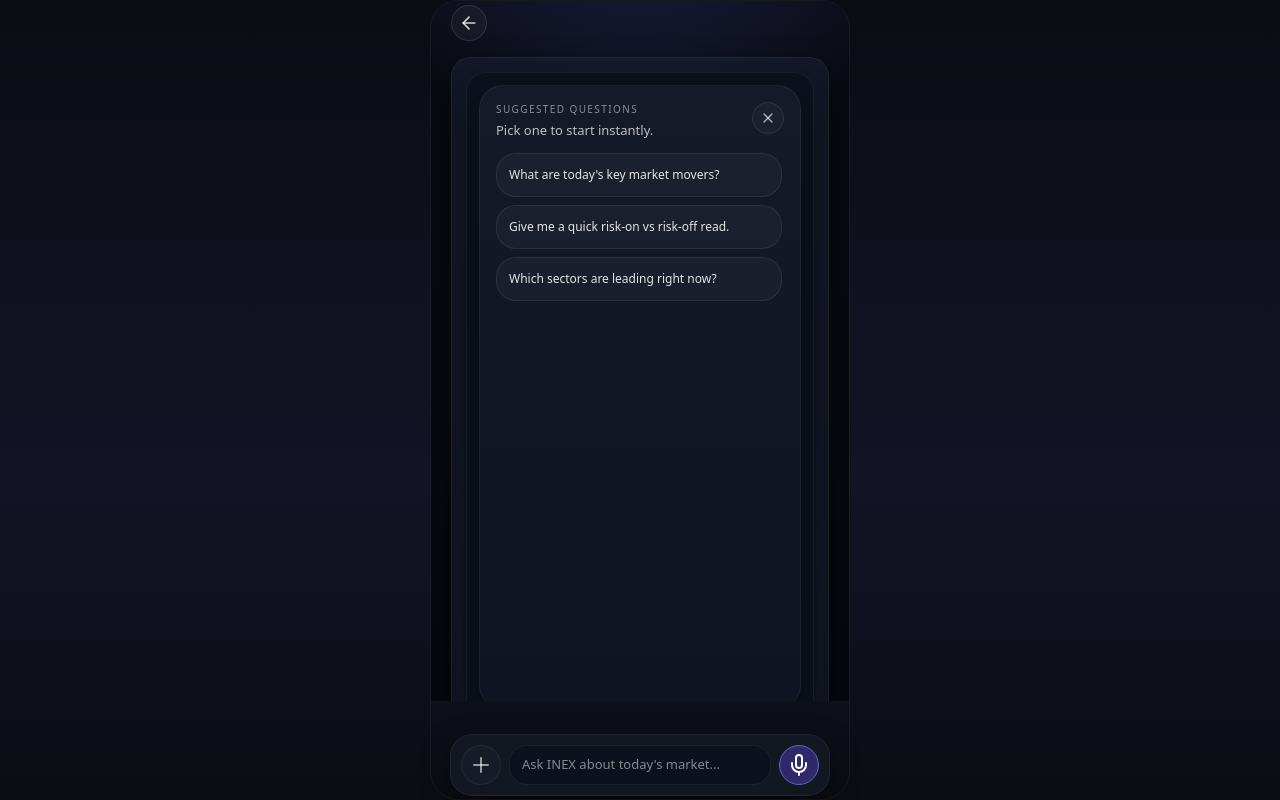
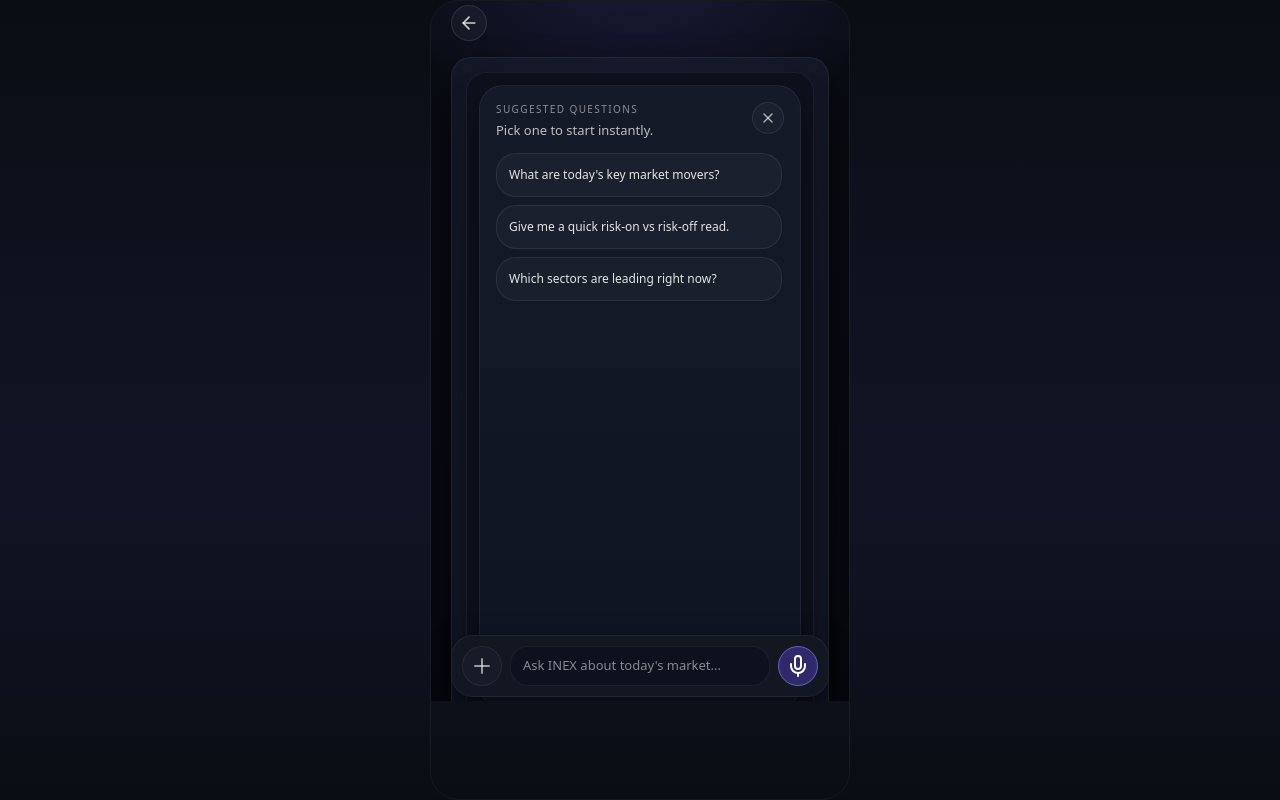
Before and after one commit to pierottt/investX, a Next.js app: page /inex in a window 1280 px wide. Built offline with nearby package versions, Linux system fonts and the light colour scheme.

Commit message:
fix inex pwa 2

```diff
--- a/app/inex/page.tsx
+++ b/app/inex/page.tsx
@@ -1,6 +1,6 @@
 "use client";
 
-import { useEffect, useRef, useState } from "react";
+import { useRef, useState } from "react";
 import Link from "next/link";
 import { ArrowLeft, ChartLine, CircleDollarSign, Mic, Plus, SendHorizontal, TrendingDown, TrendingUp, X } from "lucide-react";
 
@@ -348,7 +348,6 @@ export default function InexPage() {
   const [hasStartedTyping, setHasStartedTyping] = useState(false);
   const [openSources, setOpenSources] = useState<Record<string, boolean>>({});
   const [isSuggestionSheetDismissed, setIsSuggestionSheetDismissed] = useState(false);
-  const [keyboardOffset, setKeyboardOffset] = useState(0);
   const composerInputRef = useRef<HTMLInputElement>(null);
 
   const active = situationOptions.find((option) => option.id === activeSituation) ?? situationOptions[0];
@@ -370,28 +369,6 @@ export default function InexPage() {
     ? "flex items-start gap-2 rounded-xl border border-white/[0.04] bg-white/[0.03] px-2 py-1.5 text-[8px] text-[rgba(255,255,255,0.72)]"
     : "flex items-start gap-2 rounded-xl border border-white/[0.04] bg-white/[0.03] px-2.5 py-2 text-[10px] text-[rgba(255,255,255,0.72)]";
 
-  useEffect(() => {
-    if (typeof window === "undefined" || !window.visualViewport) return;
-
-    const viewport = window.visualViewport;
-    const syncKeyboardOffset = () => {
-      const rawInset = Math.max(0, Math.round(window.innerHeight - viewport.height - viewport.offsetTop));
-      const nextOffset = rawInset > 70 ? rawInset : 0;
-      setKeyboardOffset((currentOffset) => (currentOffset === nextOffset ? currentOffset : nextOffset));
-    };
-
-    syncKeyboardOffset();
-    viewport.addEventListener("resize", syncKeyboardOffset);
-    viewport.addEventListener("scroll", syncKeyboardOffset);
-    window.addEventListener("orientationchange", syncKeyboardOffset);
-
-    return () => {
-      viewport.removeEventListener("resize", syncKeyboardOffset);
-      viewport.removeEventListener("scroll", syncKeyboardOffset);
-      window.removeEventListener("orientationchange", syncKeyboardOffset);
-    };
-  }, []);
-
   const cycleSituation = () => {
     setActiveSituation((current) => getNextSituation(current));
     setIsSuggestionSheetDismissed(false);
@@ -408,12 +385,10 @@ export default function InexPage() {
     setIsSuggestionSheetDismissed(true);
   };
   const hasDraft = Boolean(draft.trim());
-  const chatBottomPadding = `calc(env(safe-area-inset-bottom) + 6.5rem + ${keyboardOffset}px)`;
-  const composerBottom = `calc(env(safe-area-inset-bottom) + 0.25rem + ${keyboardOffset}px)`;
 
   return (
     <div className="page-scroll no-scrollbar bg-[radial-gradient(circle_at_50%_-18%,rgba(84,90,210,0.26)_0%,rgba(8,10,16,0.92)_36%,#05070D_100%)]">
-      <div className="page-x flex min-h-full flex-col pt-safe-top" style={{ paddingBottom: chatBottomPadding }}>
+      <div className="page-x flex min-h-full flex-col pt-safe-top">
         <header className="flex items-center justify-between">
           <Link
             href="/"
@@ -847,9 +822,8 @@ export default function InexPage() {
           <CircleDollarSign className="h-3.5 w-3.5" />
           Switch situation
         </button>
-      </div>
-      <div className="pointer-events-none fixed inset-x-0 z-30 flex justify-center" style={{ bottom: composerBottom }}>
-        <section className="pointer-events-auto w-full max-w-[420px] px-3 min-[360px]:px-4 min-[390px]:px-5">
+        <div className="sticky bottom-0 z-30 mt-3 pb-[calc(env(safe-area-inset-bottom)+0.25rem)]">
+          <section className="mx-auto w-full max-w-[420px]">
             <div className="rounded-[22px] border border-white/[0.06] bg-[#131722] p-2.5 shadow-[0_10px_30px_rgba(0,0,0,0.45)]">
               <div className="flex items-end gap-2">
                 <button
@@ -893,5 +867,6 @@ export default function InexPage() {
           </section>
         </div>
       </div>
+    </div>
   );
 }
```
Also changed, not shown: 1 other file (tests, documents, lock files or other folders). Lines whose indentation alone changed are shown as unchanged.
